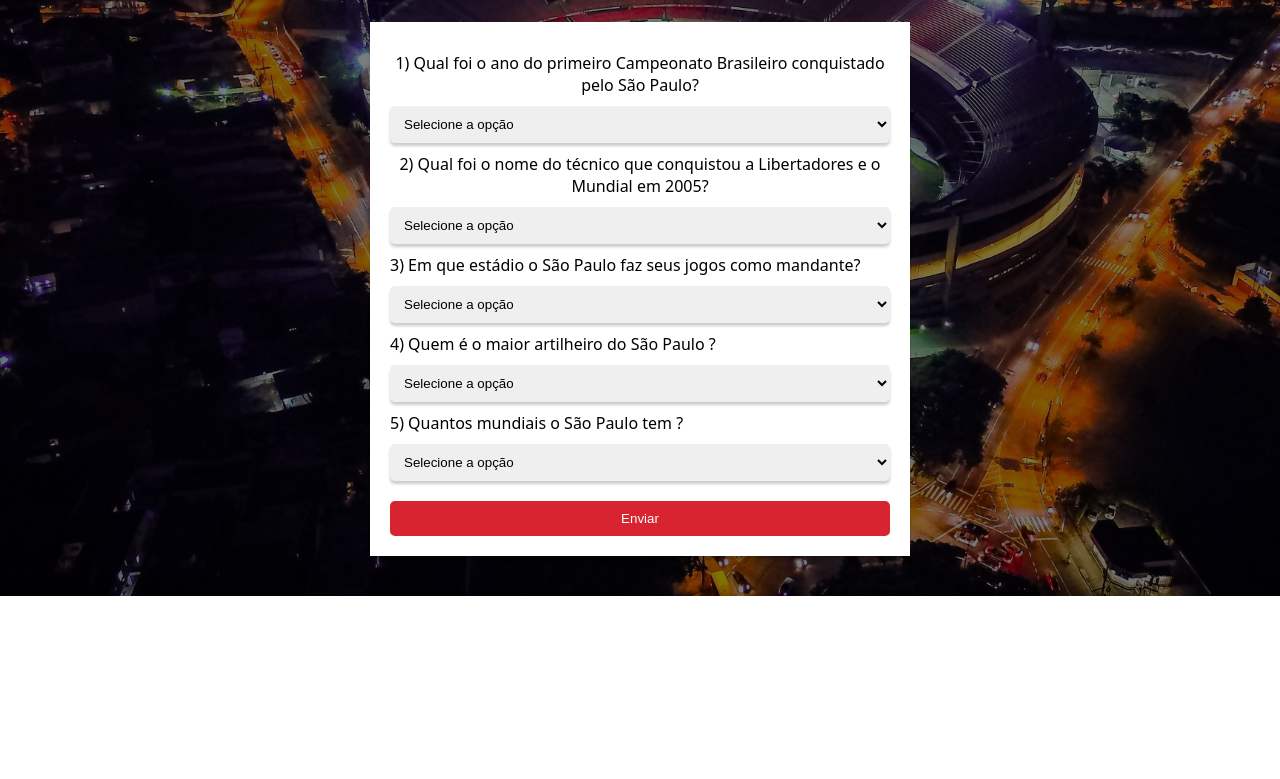
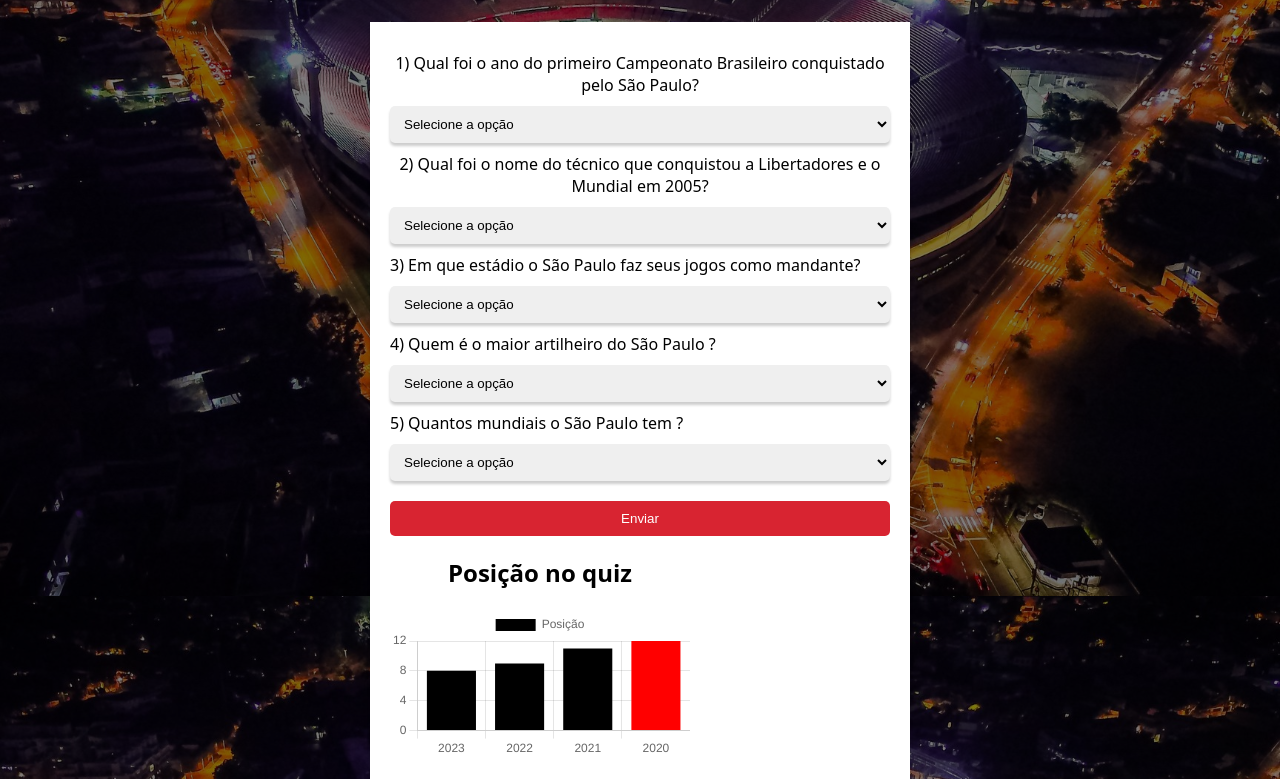
Before and after one commit to miguelsilvag/TRIWORLD-projetoIndividual, a plain HTML site: page quiz.html in a window 1280 px wide. Shown: the part 204-983 px from the top of the page. Before the commit the page ends 800 px from the top, so only its background shows below. Drawn offline with nearby package versions, Linux system fonts and the light colour scheme.

Commit message:
alteração modelagem

```diff
--- a/quiz.html
+++ b/quiz.html
@@ -8,6 +8,7 @@
     <link rel="icon"
         href="https://th.bing.com/th?id=OIP.40raZ5Gkgw1pbfLgUY5DTgHaHY&w=250&h=249&c=8&rs=1&qlt=90&o=6&dpr=1.1&pid=3.1&rm=2">
     <link rel="stylesheet" href="./assets/style/tel-inicial.css">
+    <script src="https://cdn.jsdelivr.net/npm/chart.js"></script>
 </head>
 
 <body>
@@ -85,7 +86,16 @@
         </select><br>
 
         <input type="submit" value="Enviar">
+
+        <div class="chart doughnut-chart">
+            <h2>Posição no quiz</h2>
+            <div>
+                <canvas id="titulos"></canvas>
+            </div>
+        </div>
+
     </form>
+
 </body>
 
 </html>
@@ -116,7 +126,36 @@
     })
 
 
-
+    const submit = document.getElementById('titulos','submit');
+    new Chart(titulos, {
+        type: 'bar',
+        data: {
+            labels: [
+                '2023',
+                '2022',
+                '2021',
+                '2020',
+            ],
+            datasets: [{
+                label: 'Posição',
+                data: [8, 9, 11, 12],
+                backgroundColor: [
+                    'black',
+                    'black',
+                    'black',
+                    'red',
+                ],
+                hoverOffset: 4
+            }]
+        },
+        options: {
+            scales: {
+                y: {
+                    beginAtZero: true
+                }
+            }
+        }
+    });
 
 
 
```
Also changed, not shown: cadastro.html (+6 -1 lines), 1 other file.
